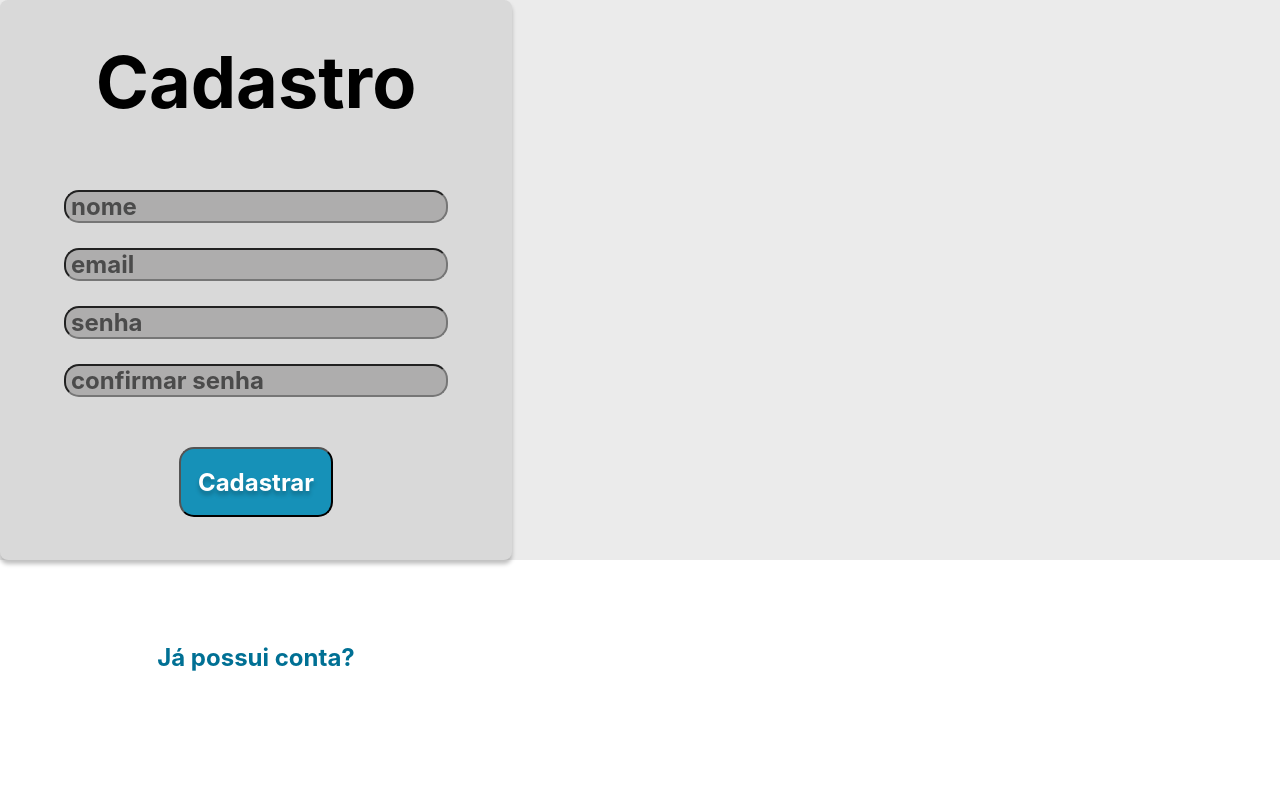
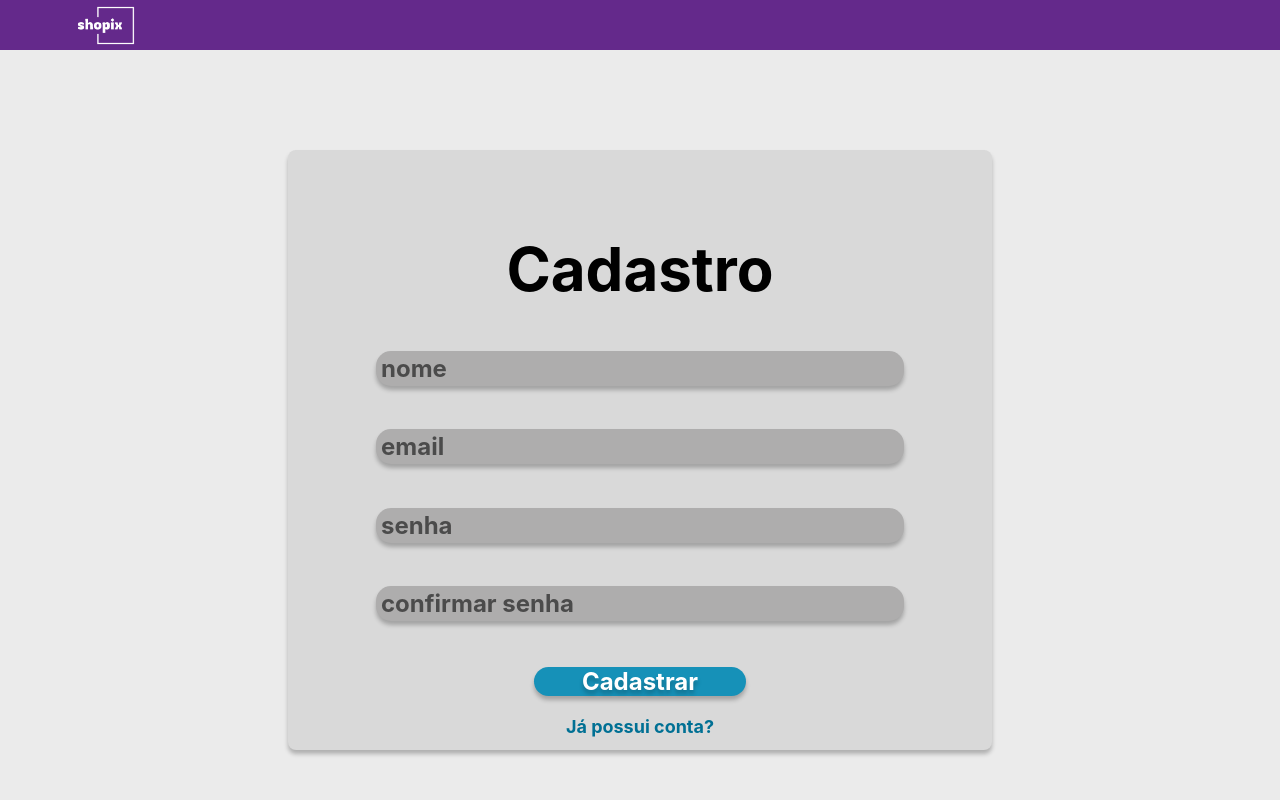
Before and after one commit to LuanTerra-Apollo/Grupo6-React-Serratec, a React (Vite) app in the folder shopix/: page /cadastro in a window 1280 px wide. Shown: the top 800 px of the page. Built offline with nearby package versions, Linux system fonts and the light colour scheme.

Commit message:
Estilizando tela de cadastro

```diff
--- /dev/null
+++ b/shopix/src/components/styles/Cadastro.style.jsx
@@ -0,0 +1,101 @@
+import { useState } from "react";
+import styled from "styled-components";
+import { Input } from "./Inputs.style";
+import { Button } from "./Buttons.style";
+import { Link } from "react-router-dom";
+
+const FormContainer = styled.div`
+    width: 100vw;
+    height: 100vh;
+    display: flex;
+    justify-content: center;
+    align-items: center;
+    flex-direction: column;
+`
+
+const FormCadastroStyled = styled.form`
+    width: 55%;
+    height: 75%;
+    min-width: 480px;
+    min-height: 560px;
+    background-color: ${({theme}) => theme.colors.geralWhite};
+    display: flex;
+    flex-direction: column;
+    justify-content: space-around;
+    align-items: center;
+    border-radius: 8px;
+    box-shadow: 0px 4px 4px 0px rgba(0, 0, 0, 0.25);
+
+    h1 {
+        font-size: 60px;
+        margin-top: 60px;
+    }
+
+    .DivInputs {
+        display: flex;
+        flex-direction: column;
+        justify-content: space-between;
+        align-items: center;
+        width: 100%;
+        height: 45%;
+        .InputsCadastro {
+            height: 13%;
+            width: 75%;
+            border: 0px;
+            box-shadow: 0px 4px 4px 0px rgba(0, 0, 0, 0.25);
+        }
+    }
+
+    .DivBotoes {
+        display: flex;
+        flex-direction: column;
+        align-items: center;
+        height: 10%;
+        width: 100%;
+
+        .BotaoCadastrar {
+            height: 80%;
+            width: 30%;
+            border: 0px;
+            box-shadow: 0px 4px 4px 0px rgba(0, 0, 0, 0.25);
+            font-size: 24px;
+        }
+
+        .LinkLogin {
+            font-size: 18px;
+            color: #007094;
+            font-weight: bold;
+        }
+    }
+`
+
+export const FormCadastro = (props) => {
+    const [nome, setNome] = useState('');
+    const [email, setEmail] = useState('');
+    const [senha, setSenha] = useState('');
+    const [confirmarSenha, setConfirmarSenha] = useState('');
+
+    const handleSubmit = (e) => {
+        e.preventDefault()
+
+        props.handleCadastro(nome, email, senha, confirmarSenha)
+    }
+
+    return (
+        <FormContainer>
+            <FormCadastroStyled onSubmit={handleSubmit}>
+                <h1>Cadastro</h1>
+                <div className='DivInputs'>
+                <Input className='InputsCadastro' value={nome} onChange={(e) => { setNome(e.target.value) }} type="text"  placeholder='nome' required='required'/>
+                <Input className='InputsCadastro' value={email} onChange={(e) => { setEmail(e.target.value) }} type="text"  placeholder='email' required='required' />
+                <Input className='InputsCadastro' value={senha} onChange={(e) => { setSenha(e.target.value) }} type="text" placeholder='senha' required='required'  />
+                <Input className='InputsCadastro' value={confirmarSenha} onChange={(e) => { setConfirmarSenha(e.target.value) }} type="text" placeholder='confirmar senha' required='required'  />
+                </div>
+                <div className='DivBotoes'>
+                <Button className='BotaoCadastrar' type='submit'>Cadastrar</Button> <br />
+                <Link className='LinkLogin' to={'/login'} >Já possui conta?</Link>
+                </div>
+            </FormCadastroStyled>
+        </FormContainer>
+    )
+}
--- a/shopix/src/components/styles/Inputs.style.jsx
+++ b/shopix/src/components/styles/Inputs.style.jsx
@@ -36,7 +36,3 @@ export const Input = styled.input`
         font-weight: bold;
     }
 `
-export const H1 = styled.h1`
-    width: ${(prop) => prop.width};
-    height: ${(prop) => prop.height};
-`
--- a/shopix/src/components/styles/Forms.style.jsx
+++ b/shopix/src/components/styles/Login.style.jsx
@@ -98,11 +98,10 @@ export const FormLogin = (props) => {
     const [senha, setSenha] = useState(props.senha)
 
     const handleSubmit = (e) => {
-        e.preventDefault();
+        e.preventDefault()
 
-        // Passa o e-mail e a senha para a página de login
-        props.handleLogin(email, senha);
-      };
+        props.handleLogin(email, senha)
+      }
 
     return (
         <LoginContainer>
@@ -116,17 +115,3 @@ export const FormLogin = (props) => {
         </LoginContainer>
     )
 }
-
-export const Form = styled.form`
-    width: ${(prop) => prop.width};
-    height: ${(prop) => prop.height};
-    min-width: 480px;
-    min-height: 560px;
-    background-color: ${({theme}) => theme.colors.geralWhite};
-    display: flex;
-    flex-direction: column;
-    justify-content: space-around;
-    align-items: center;
-    border-radius: 8px;
-    box-shadow: 0px 4px 4px 0px rgba(0, 0, 0, 0.25);
-`
--- a/shopix/src/pages/Cadastro/Cadastro.jsx
+++ b/shopix/src/pages/Cadastro/Cadastro.jsx
@@ -1,10 +1,12 @@
 import { Link } from "react-router-dom"
-import {Form} from "../../components/styles/Forms.style"
+import { FormCadastro } from "../../components/styles/Cadastro.style"
 import { Wrapper } from "../../components/styles/Wrapper.style"
-import { Input, H1 } from "../../components/styles/Inputs.style"
+import { Input} from "../../components/styles/Inputs.style"
 import { Button } from "../../components/styles/Buttons.style"
 import {api} from "../../api/api"
 import { useState } from "react"
+import Footer from "../../components/components/footer/Footer"
+import Navibar from "../../components/components/navibar/Navibar"
 
 
 
@@ -14,12 +16,11 @@ const Cadastro = () => {
     const [senha, setSenha] = useState('');
     const [confirmarSenha, setConfirmarSenha] = useState('');
 
-    const handleCadastro = async (e) => {
-        e.preventDefault();
+    const handleCadastro = async (nome, email, senha, confirmarSenha) => {
 
         if (senha !== confirmarSenha) {
           alert('As senhas não coincidem');
-          return;
+          return
         }
 
         try {
@@ -35,21 +36,15 @@ const Cadastro = () => {
           console.error('Erro ao cadastrar:', error);
           alert('Erro ao cadastrar');
         }
-      };
+      }
 
     return (
         <>
-            <Wrapper>
-            <Form onSubmit={handleCadastro} width='40%' height='70%' className='formLogin'>
-                <H1 style={{fontSize: '450%', marginTop: '30px', marginBottom:'50px'}}>Cadastro</H1>
-                <Input value={nome} onChange={(e) => { setNome(e.target.value) }}  style={{marginBottom:'-25px'}} width='75%' height='7%' type="text"  placeholder='nome' /> <br />
-                <Input value={email} onChange={(e) => { setEmail(e.target.value) }} style={{marginBottom:'-25px'}} width='75%' height='7%' type="text"  placeholder='email' /> <br />
-                <Input value={senha} onChange={(e) => { setSenha(e.target.value) }} style={{marginBottom:'-25px'}} width='75%' height='7%' type="text" placeholder='senha'  /> <br />
-                <Input value={confirmarSenha} onChange={(e) => { setConfirmarSenha(e.target.value) }} width='75%' height='7%' type="text" placeholder='confirmar senha'  /> <br />
-                <Button width='30%' height='70px' type='submit'>Cadastrar</Button> <br />
-                <Link style={{color: "#007094", fontWeight: 'bold', fontSize:'24px', position: 'absolute', bottom: '16%'}} to={'/login'} >Já possui conta?</Link>
-            </Form>
-            </Wrapper>
+          <Wrapper>
+            <Navibar />
+              <FormCadastro handleCadastro={handleCadastro} nome={nome} email={email} senha={senha} confirmarSenha={confirmarSenha} />
+            <Footer />
+          </Wrapper>
         </>
     )
 }
--- a/shopix/src/pages/Login/Login.jsx
+++ b/shopix/src/pages/Login/Login.jsx
@@ -3,7 +3,7 @@ import { useContext, useState, } from 'react'
 import { api } from '../../api/api'
 import { Input } from '../../components/styles/Inputs.style'
 import { Wrapper } from "../../components/styles/Wrapper.style"
-import { FormLogin } from "../../components/styles/Forms.style"
+import { FormLogin } from "../../components/styles/Login.style"
 import { Button } from "../../components/styles/Buttons.style"
 import Navibar from "../../components/components/navibar/Navibar"
 import { LoginContext } from "../../context/LoginContext"
--- a/shopix/src/pages/Produto/Produto.jsx
+++ b/shopix/src/pages/Produto/Produto.jsx
@@ -110,7 +110,7 @@ const Produto = () => {
 
     const handleAddCarrinho = () => {
 
-        if(quantidadeCompra == '' || quantidadeCompra === 'e'){
+        if(quantidadeCompra == 0 || quantidadeCompra === 'e'){
             alert("Você está brincando, certo? Você precisa comprar pelo menos um produto!")
         }else{
             if (carrinho.some((pr) => pr.produto.id === produto.id)) {
```
Also changed, not shown: 1 other file (tests, documents, lock files or other folders).
